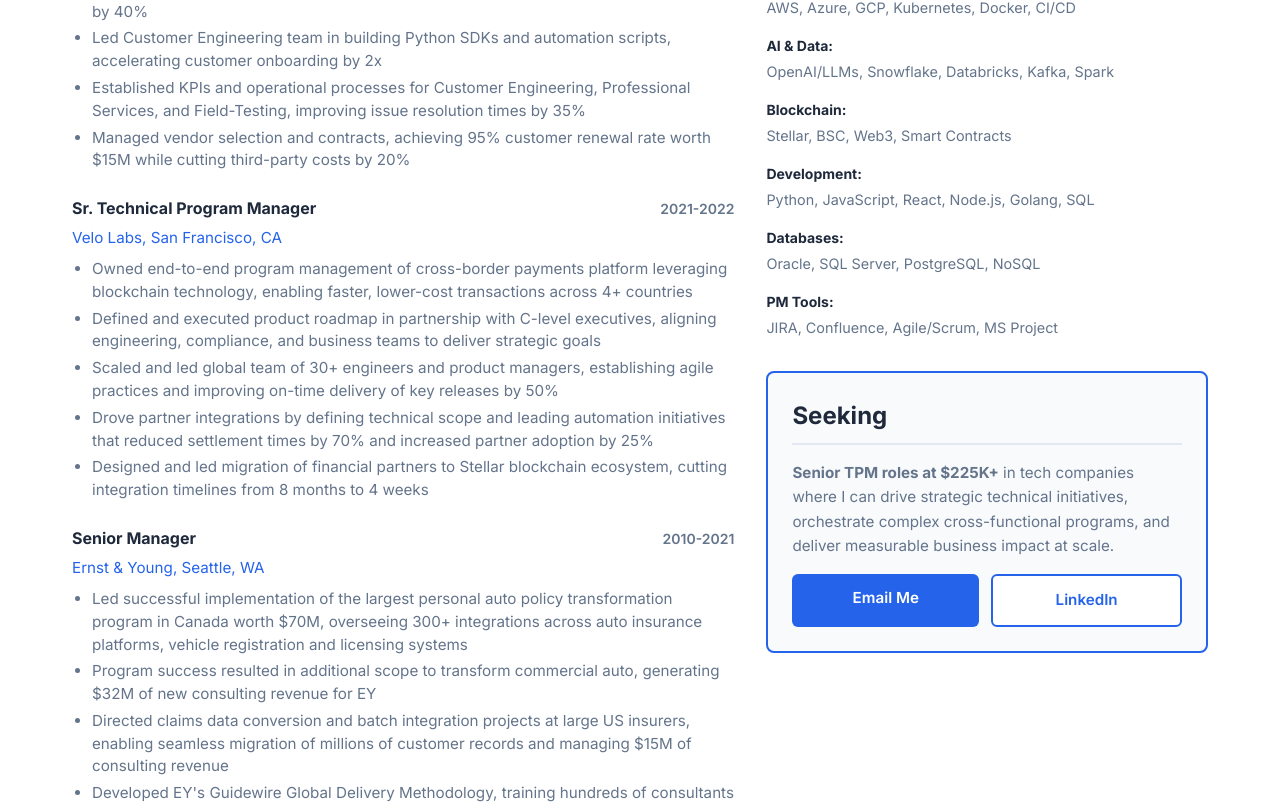
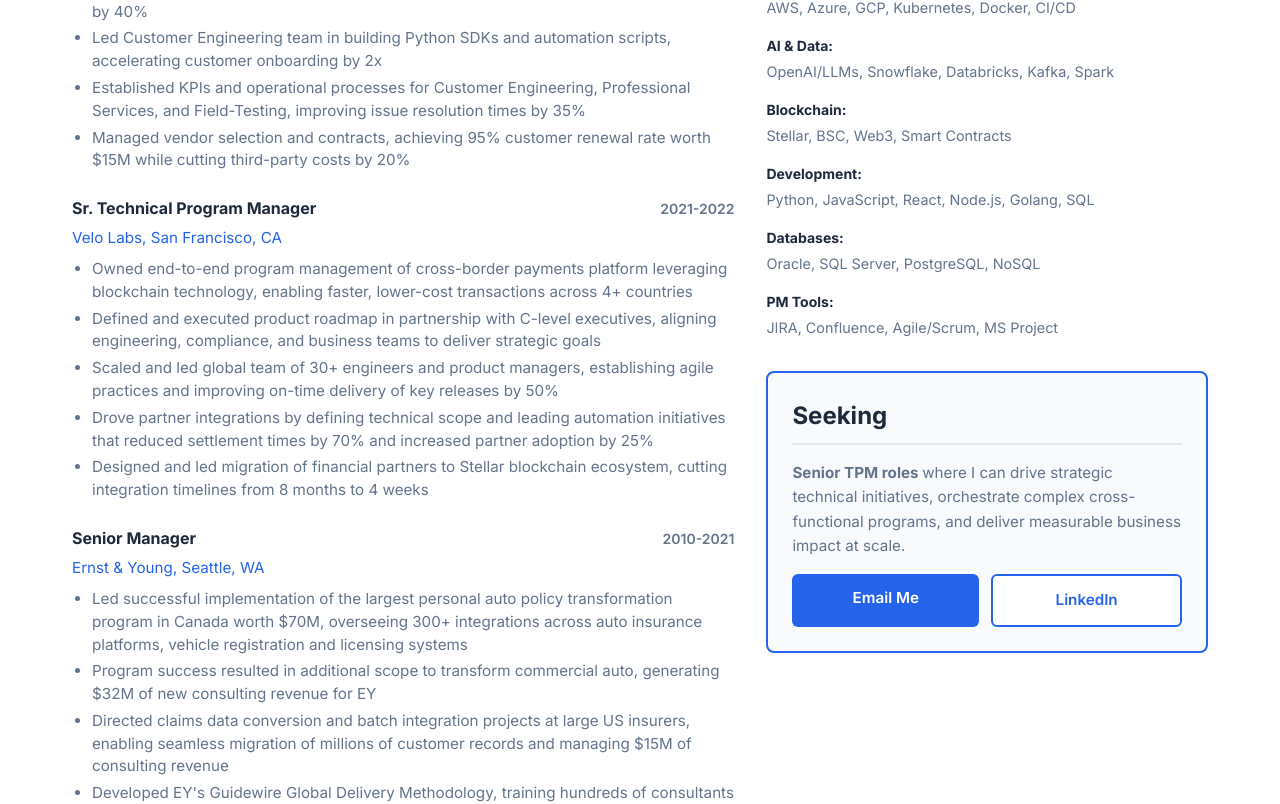
Before and after one commit to reffendie/portfolio, a React (Vite) app: page / in a window 1280 px wide. Shown: the part 972-1776 px from the top of the page. Built offline with nearby package versions, Linux system fonts and the light colour scheme.

Commit message:
updated portfolio content

```diff
--- a/src/components/Portfolio.jsx
+++ b/src/components/Portfolio.jsx
@@ -19,7 +19,7 @@
         {/* Summary */}
         <section className="summary">
           <p>
-            Technical Program Manager with <strong>{yearsOfExperience}+ years</strong> delivering complex, cross-functional programs in fintech, AI, and enterprise systems.
+            Technical Program Manager with <strong>{yearsOfExperience}+ years</strong> delivering complex, cross-functional programs in Fintech, AI, and Enterprise Systems.
             Proven track record managing <strong>$100M+ programs</strong>, leading global teams of <strong>50+ members</strong>, and driving measurable business impact
             through strategic technical leadership. Expert at bridging business and engineering teams while orchestrating multiple high-stakes initiatives simultaneously.
           </p>
@@ -200,7 +200,7 @@
             <section className="section target-role">
               <h2>Seeking</h2>
               <p>
-                <strong>Senior TPM roles at $225K+</strong> in tech companies where I can drive strategic
+                <strong>Senior TPM roles </strong> where I can drive strategic
                 technical initiatives, orchestrate complex cross-functional programs, and deliver
                 measurable business impact at scale.
               </p>
```
